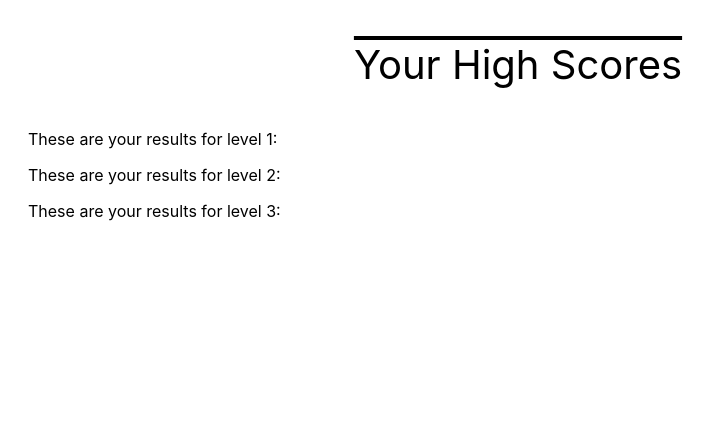
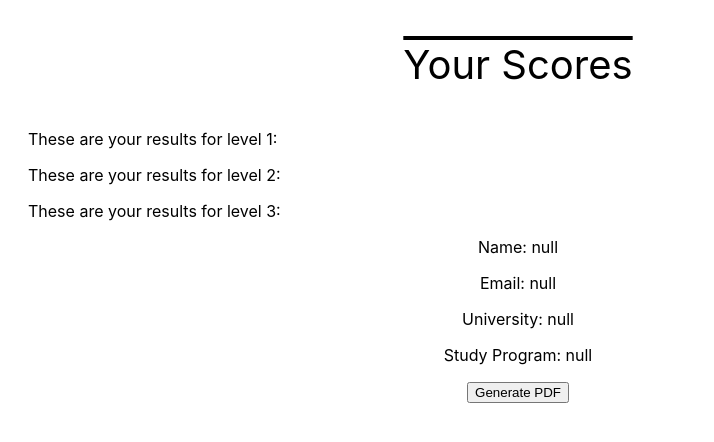
Before and after one commit to albinamur/software-engineering-project-rijeka, a Next.js app: page /highscores in a window 1280 px wide. Shown: the top 442 px of the page, without its empty margins (122-836 px from the left). Built offline with nearby package versions, Linux system fonts and the light colour scheme; no server answers.

Commit message:
commit missing changes

```diff
--- a/pages/Level/level1.js
+++ b/pages/Level/level1.js
@@ -63,9 +63,8 @@ export default function Quiz() {
     window.location.href = "/Level/level2";
   };
 
-    // Find the element using JavaScript
+    // generate title with user name
     useEffect(() => {
-
       AsyncStorage.getItem("fullName").then(fullName => {
         const element = document.getElementById("title");
         if (element) {
--- a/pages/highscores.js
+++ b/pages/highscores.js
@@ -32,11 +32,35 @@ export default function Information() {
     } )
   });
 
+  //generate user data display
+  useEffect(() => {
+    AsyncStorage.getItem("fullName").then(fullName => {
+      const element = document.getElementById("name");
+      element.textContent = "Name: " + fullName;
+    });
+    AsyncStorage.getItem("email").then(email => {
+      const element = document.getElementById("email");
+      element.textContent = "Email: " + email;
+    });
+    AsyncStorage.getItem("university").then(university => {
+      const element = document.getElementById("uni");
+      element.textContent = "University: " + university;
+    });
+    AsyncStorage.getItem("studyProgram").then(studyProgram => {
+      const element = document.getElementById("study");
+      element.textContent = "Study Program: " + studyProgram;
+    });
+  }, []);
+
+  function handlePDF() {
+    alert("Feature not supported yet.");
+  }
+
     return (
         <>
         <container className={styles.container}>
         <p className={styles.information}>
-          Your High Scores
+          Your Scores
         </p>
         <p className={styles.infotext}>
         These are your results for level 1: {l1}
@@ -47,6 +71,11 @@ export default function Information() {
         <p className={styles.infotext}>
         These are your results for level 3: {l3}
         </p>
+        <p id="name"></p>
+        <p id="email"></p>
+        <p id="uni"></p>
+        <p id="study"></p>
+        <center><button onClick={handlePDF}>Generate PDF</button></center>
         </container>
         </>
         )
--- a/pages/quiz.js
+++ b/pages/quiz.js
@@ -7,6 +7,7 @@ import AsyncStorage from '@react-native-async-storage/async-storage';
 
 function handleStart() {
   window.location.href = "/register";
+  AsyncStorage.clear()
 }
 
 
```
